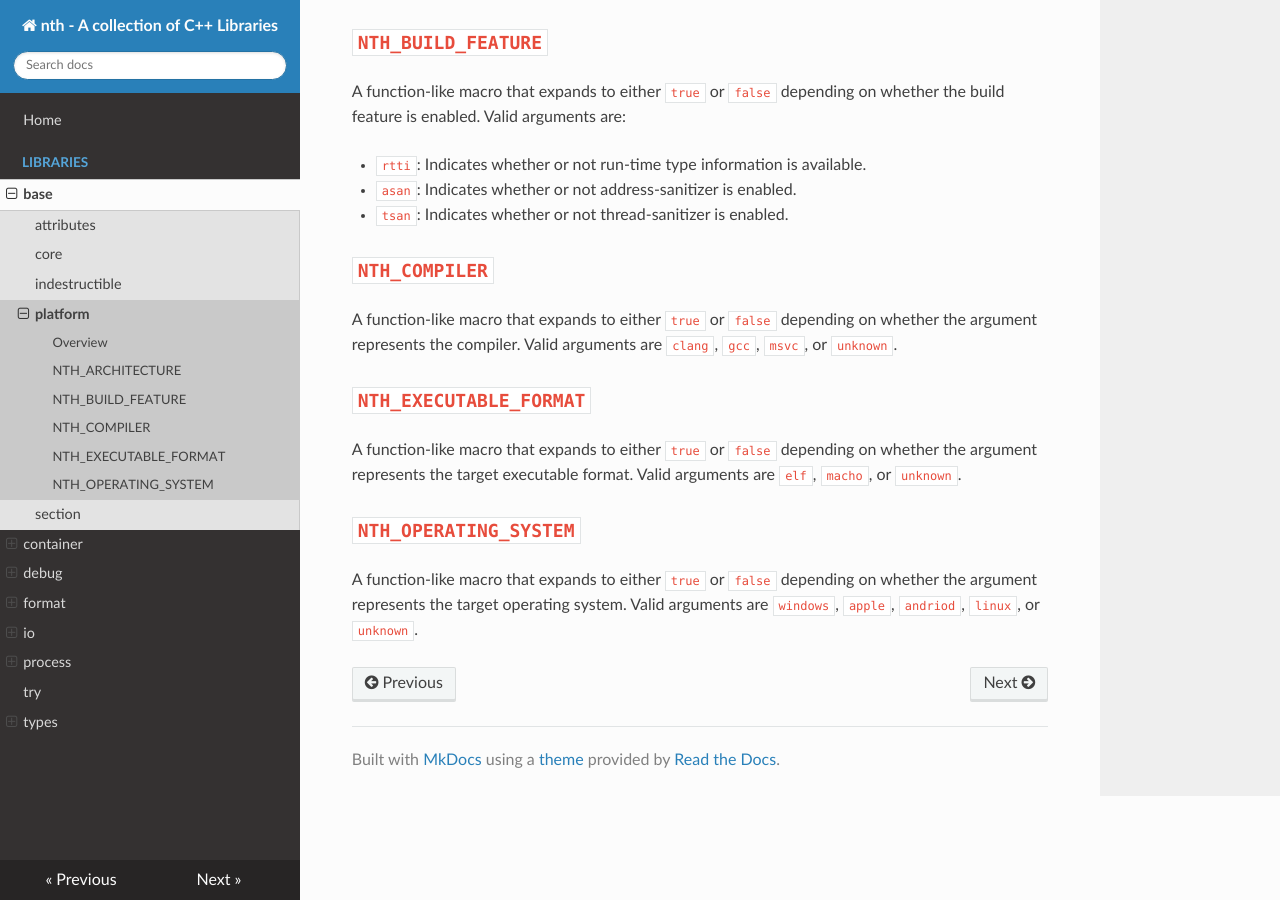
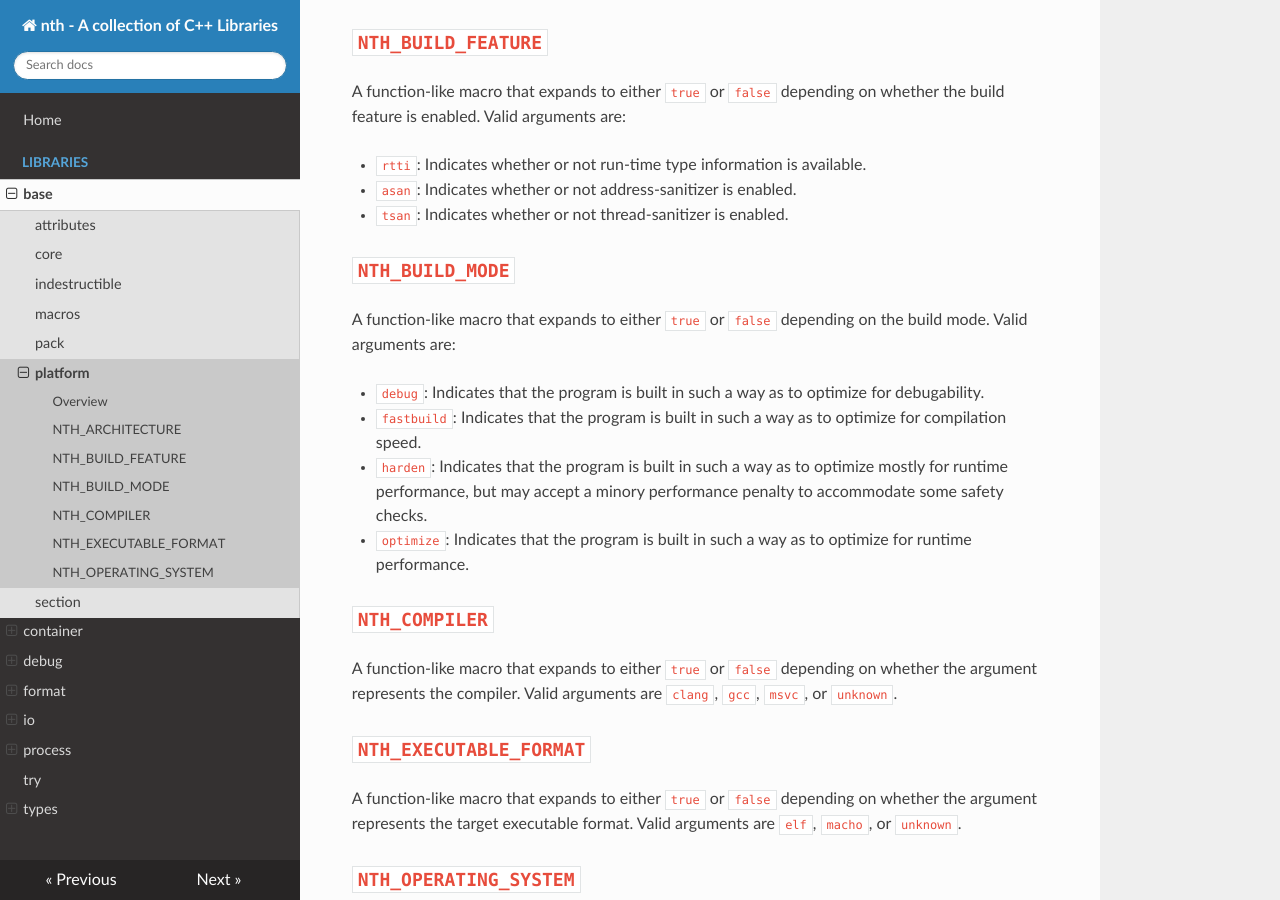
Before and after one commit to asoffer/nth, an MkDocs documentation site: the page built from docs/base/platform.md, in a window 1280 px wide and 900 px high, scrolled down 370 px. Built offline with MkDocs 1.6.1, drawn with Linux system fonts in a browser that asks for light colours; nearby versions of some CDN libraries.

Commit message:
Finish documenting //nth/base.

```diff
--- a/docs/base/platform.md
+++ b/docs/base/platform.md
@@ -20,6 +20,22 @@ feature is enabled. Valid arguments are:
 
 * `tsan`: Indicates whether or not thread-sanitizer is enabled.
 
+## `NTH_BUILD_MODE`
+
+A function-like macro that expands to either `true` or `false` depending on the build mode. Valid
+arguments are:
+
+* `debug`: Indicates that the program is built in such a way as to optimize for debugability.
+
+* `fastbuild`: Indicates that the program is built in such a way as to optimize for compilation
+  speed.
+
+* `harden`: Indicates that the program is built in such a way as to optimize mostly for runtime
+  performance, but may accept a minory performance penalty to accommodate some safety checks.
+
+* `optimize`: Indicates that the program is built in such a way as to optimize for runtime
+  performance.
+
 ## `NTH_COMPILER`
 
 A function-like macro that expands to either `true` or `false` depending on whether the argument
--- a/mkdocs.yml
+++ b/mkdocs.yml
@@ -7,8 +7,8 @@ nav:
       - attributes: base/attributes.md
       - core: base/core.md
       - indestructible: base/indestructible.md
-      # - macros: base/macros.md
-      # - pack: base/pack.md
+      - macros: base/macros.md
+      - pack: base/pack.md
       - platform: base/platform.md
       - section: base/section.md
     #- commandline: commandline.md
```
Also changed, not shown: docs/base/macros.md (added, +67 -0 lines), docs/base/pack.md (added, +94 -0 lines), 1 other file.
